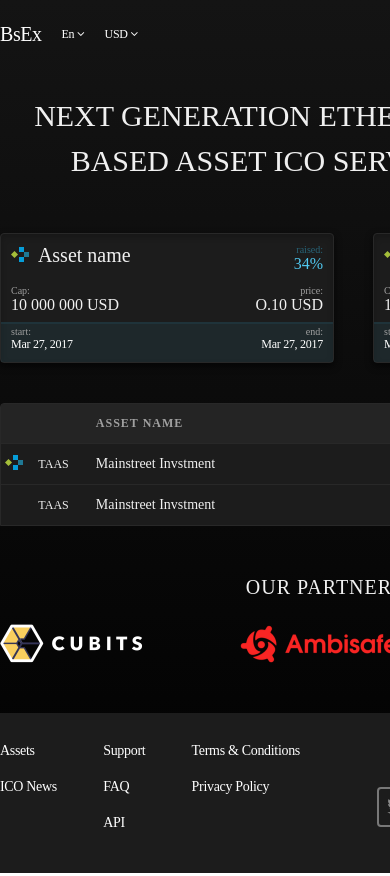
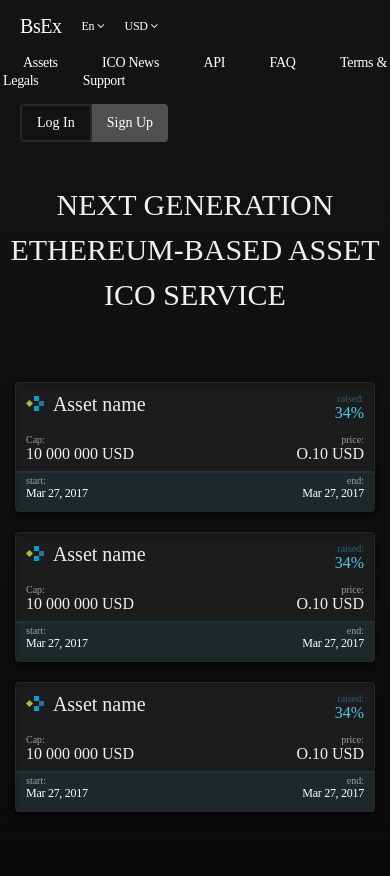
Before and after one commit to amseledka/bs.ex, a plain HTML site: page index.html in a window 390 px wide. Shown: the top 876 px of the page. Drawn offline with Linux system fonts and the light colour scheme.

Commit message:
Responsive mobile layout

```diff
--- a/landing.css
+++ b/landing.css
@@ -106,7 +106,7 @@
   justify-content: space-between;
   padding: 10px;
   position: relative;
-  width: 334px;
+  width: 31%;
 }
 
 .asset-stats-block:hover {
@@ -243,13 +243,13 @@
 .asset-stats-table .asset-name {
   font-family: SourceSansPro-Bold;
   font-size: 14px;
-  min-width: 320px;
+  width: 30%;
 }
 
 .asset-stats-table .asset-category {
   font-family: SourceSansPro-Regular;
   font-size: 12px;
-  min-width: 150px;
+  width: 14%;
 }
 
 .asset-stats-table .asset-token-price,
@@ -335,7 +335,7 @@
   display: flex;
   justify-content: space-between;
   margin-top: 30px;
-  width: 300px;
+  width: 28%;
 }
 
 .footer-info-links > .col {
@@ -444,3 +444,72 @@
   font-size: 14px;
   padding: 9px 20px;
 }
+
+@media only screen and (max-width: 768px) {
+  body {
+    padding-bottom: 452px;
+  }
+
+  .header {
+    flex-direction: column;
+    width: 100%;
+  }
+
+  .header > .row {
+    flex-wrap: wrap;
+  }
+
+  .header .logo {
+    margin-left: 20px;
+  }
+
+  .header-nav-menu {
+    margin: 15px 3px;
+  }
+  .header-nav-menu > a {
+    margin: 10px 0;
+  }
+
+  .main-heading {
+    padding: 0 10px;
+    width: 100%;
+  }
+
+  .assets-stats-section {
+    flex-direction: column;
+    padding: 15px;
+    width: 100%;
+  }
+
+  .asset-stats-block {
+    margin-bottom: 20px;
+    width: 100%;
+  }
+
+  .landing-partners {
+    width: 100%;
+  }
+
+  .landing-partners > .partners-logos {
+    flex-direction: column;
+  }
+
+  .landing-partners > .partners-logos img {
+    margin-bottom: 20px;
+  }
+
+  .footer > .footer-inner {
+    flex-direction: column;
+    height: auto;
+    padding: 15px;
+    width: 100%;
+  }
+
+  .footer-inner > .footer-info-links {
+    width: 100%;
+  }
+
+  .footer-social-links {
+    margin: 20px auto;
+  }
+}
```
